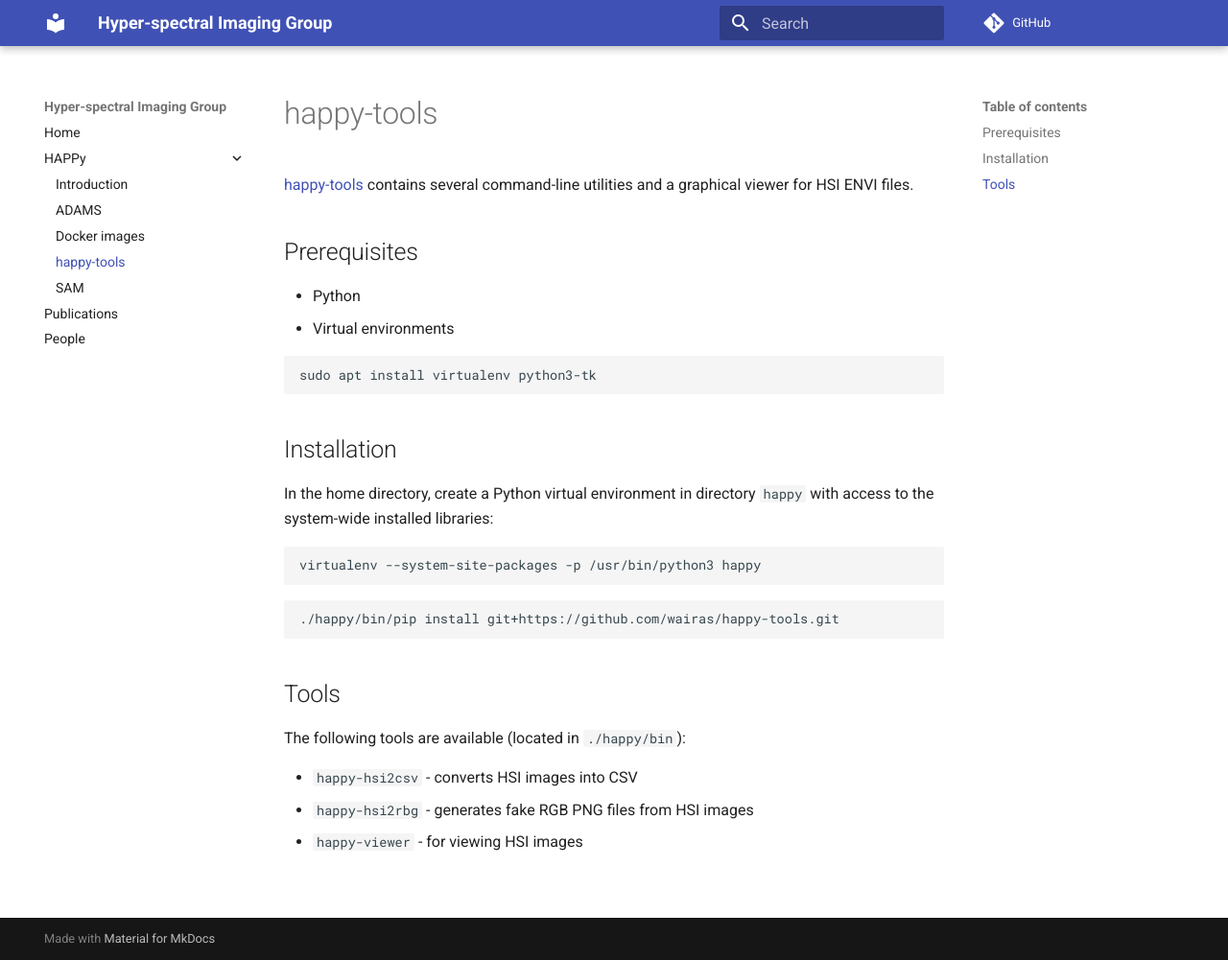
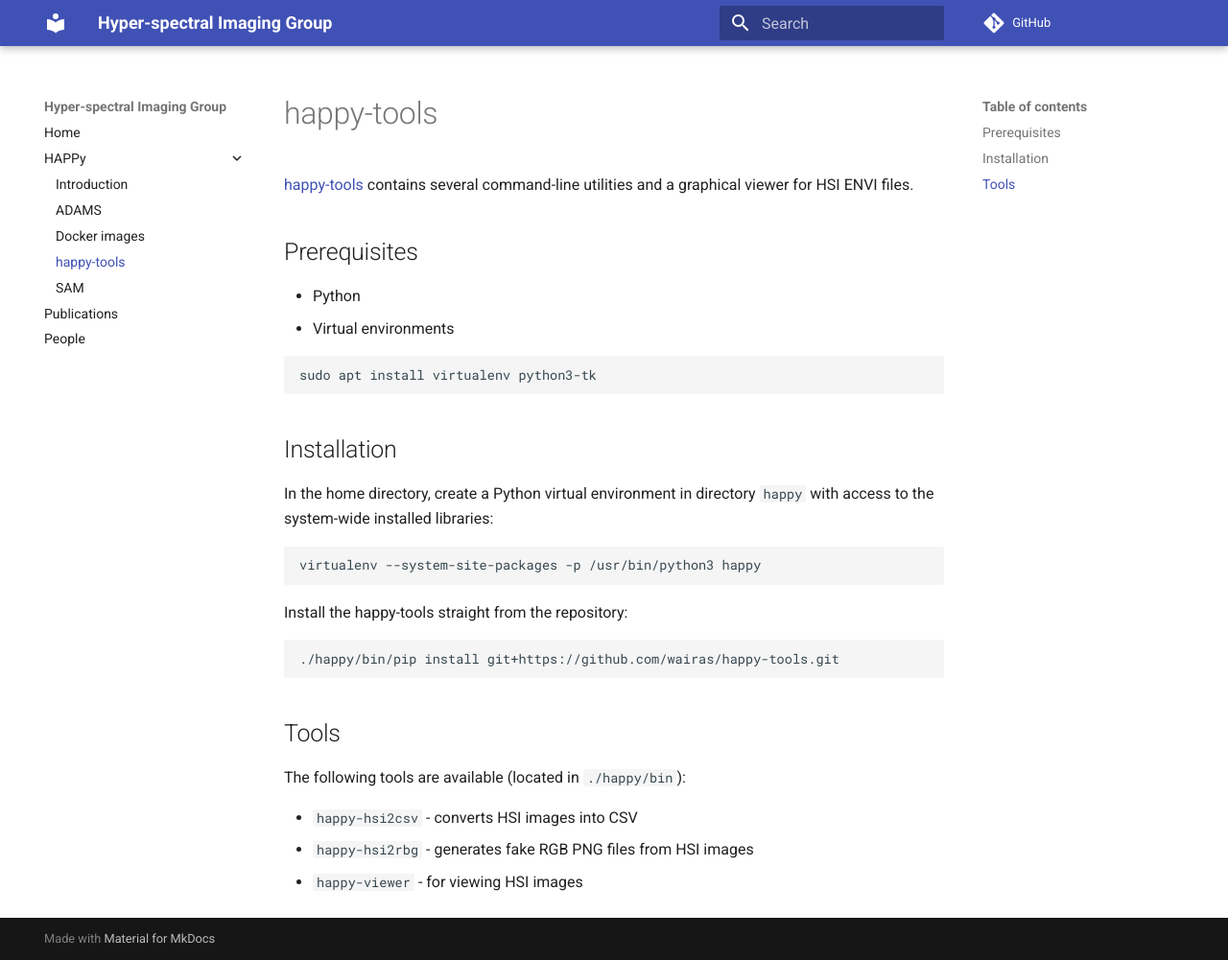
Before and after one commit to wairas/hsi-website, an MkDocs documentation site: the page built from docs/happy/happy_tools.md, in a window 1280 px wide and 1001 px high. Shown: the whole window at 96% size. Built offline with MkDocs 1.6.1 and Material for MkDocs 9.7.7, drawn with Linux system fonts in a browser that asks for light colours; comment, search, counter and statistics services are not loaded.

Commit message:
added instruction

````diff
--- a/docs/happy/happy_tools.md
+++ b/docs/happy/happy_tools.md
@@ -19,6 +19,8 @@ with access to the system-wide installed libraries:
 virtualenv --system-site-packages -p /usr/bin/python3 happy
 ```
 
+Install the happy-tools straight from the repository:
+
 ```bash
 ./happy/bin/pip install git+https://github.com/wairas/happy-tools.git
 ```
````
